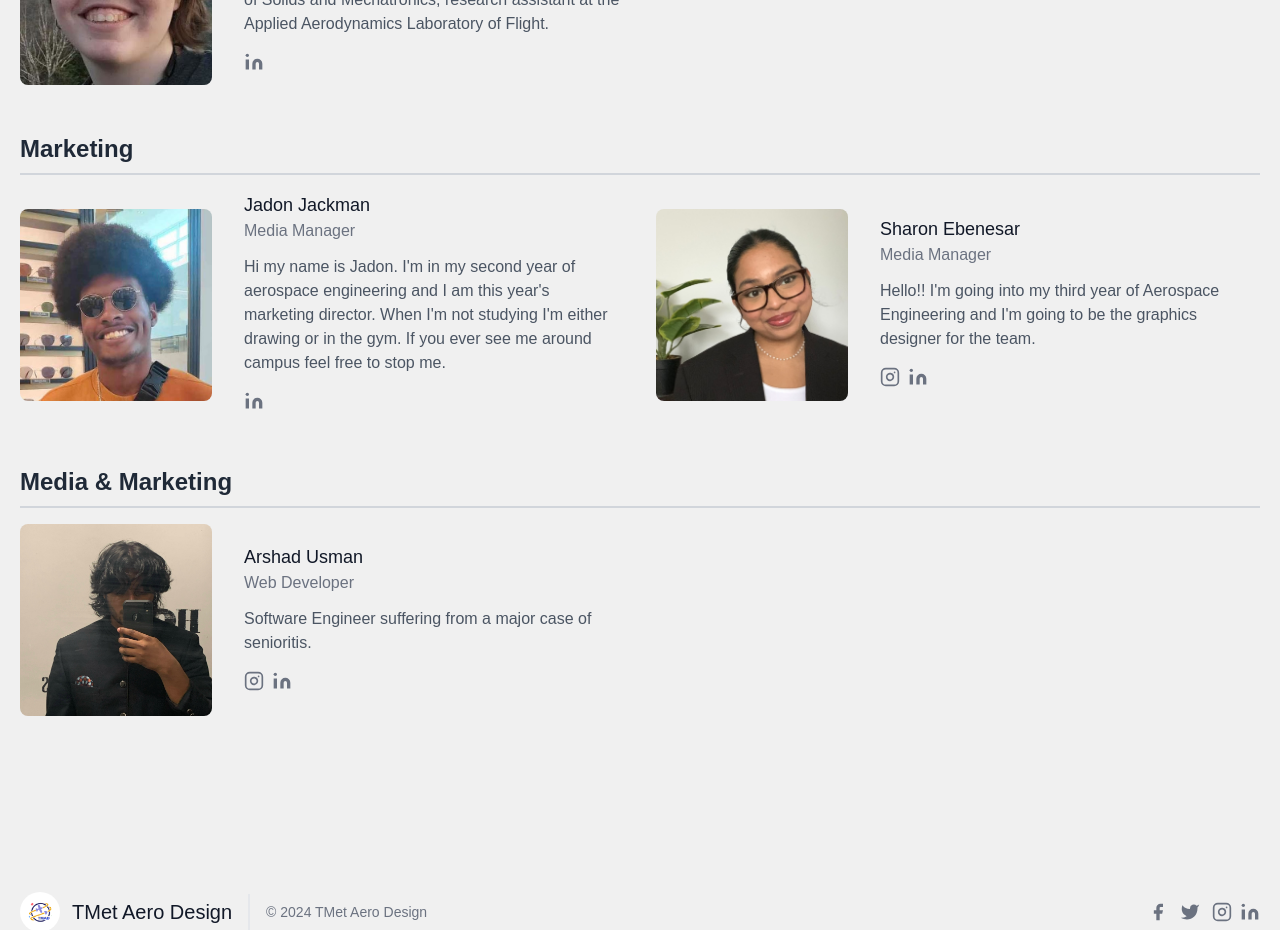
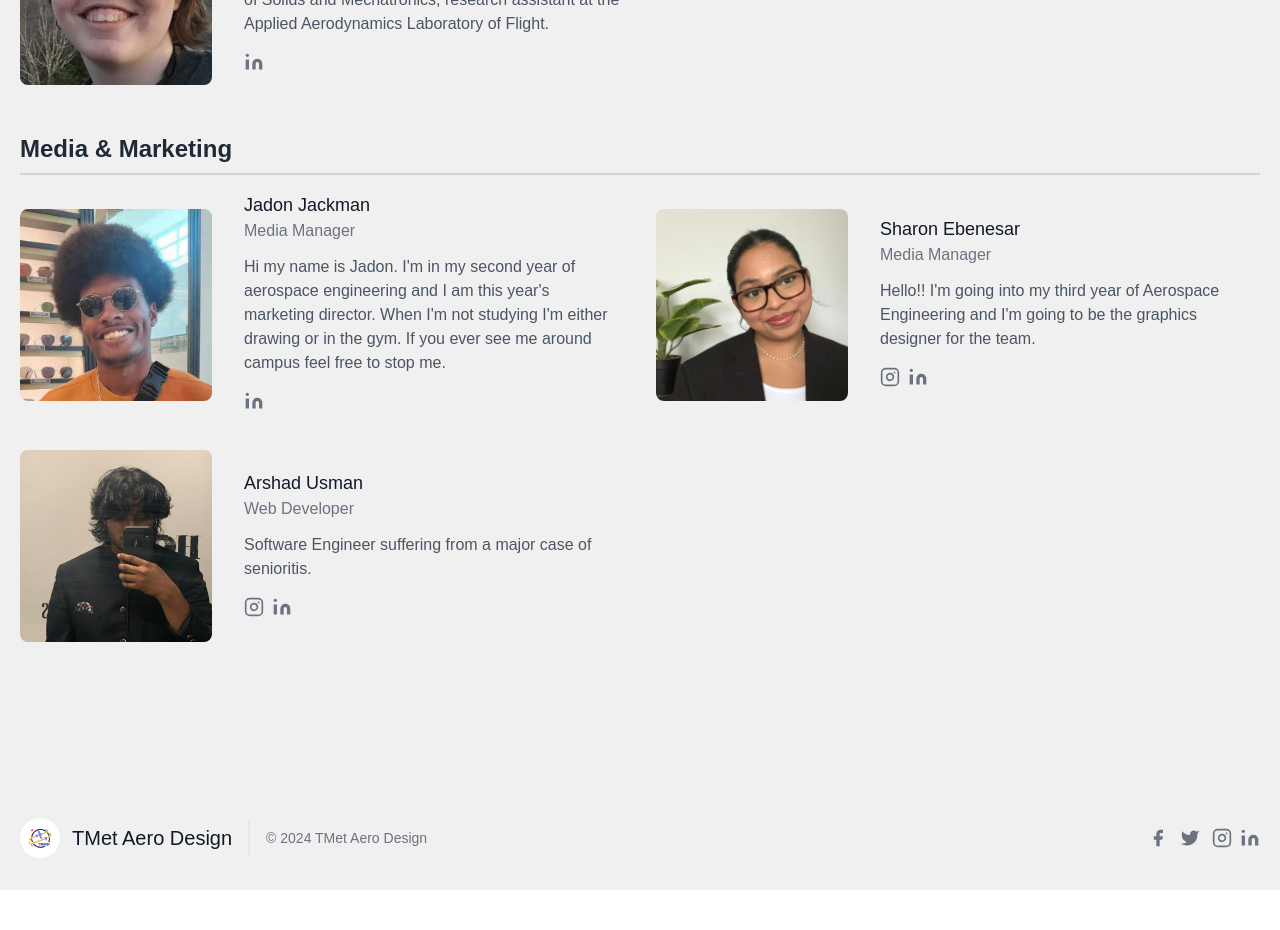
Before and after one commit to Tmet-Aero-Design/TMetAeroWebsite, a React (Create React App) app: page /#/OurTeam in a window 1280 px wide. Shown: the part 4100-5030 px from the top of the page. After the commit the page ends 4990 px from the top, so only its background shows below. Built offline with nearby package versions, Linux system fonts and the light colour scheme.

Commit message:
Update Marketing to Media & Marketing

```diff
--- a/src/teamData.js
+++ b/src/teamData.js
@@ -359,7 +359,7 @@ const teamMembers = [
     {
       name: "Jadon Jackman",
       role: "Media Manager",
-      subteam: "Marketing",
+      subteam: "Media & Marketing",
       description: "Hi my name is Jadon. I'm in my second year of aerospace engineering and I am this year's marketing director. When I'm not studying I'm either drawing or in the gym. If you ever see me around campus feel free to stop me.",
       image: "team_pictures/JadonJ.jpg",
       social: {
@@ -372,7 +372,7 @@ const teamMembers = [
     {
       name: "Sharon Ebenesar",
       role: "Media Manager",
-      subteam: "Marketing",
+      subteam: "Media & Marketing",
       description: "Hello!! I'm going into my third year of Aerospace Engineering and I'm going to be the graphics designer for the team.",
       image: "team_pictures/Sharon-Ebenesar.png",
       social: {
```
